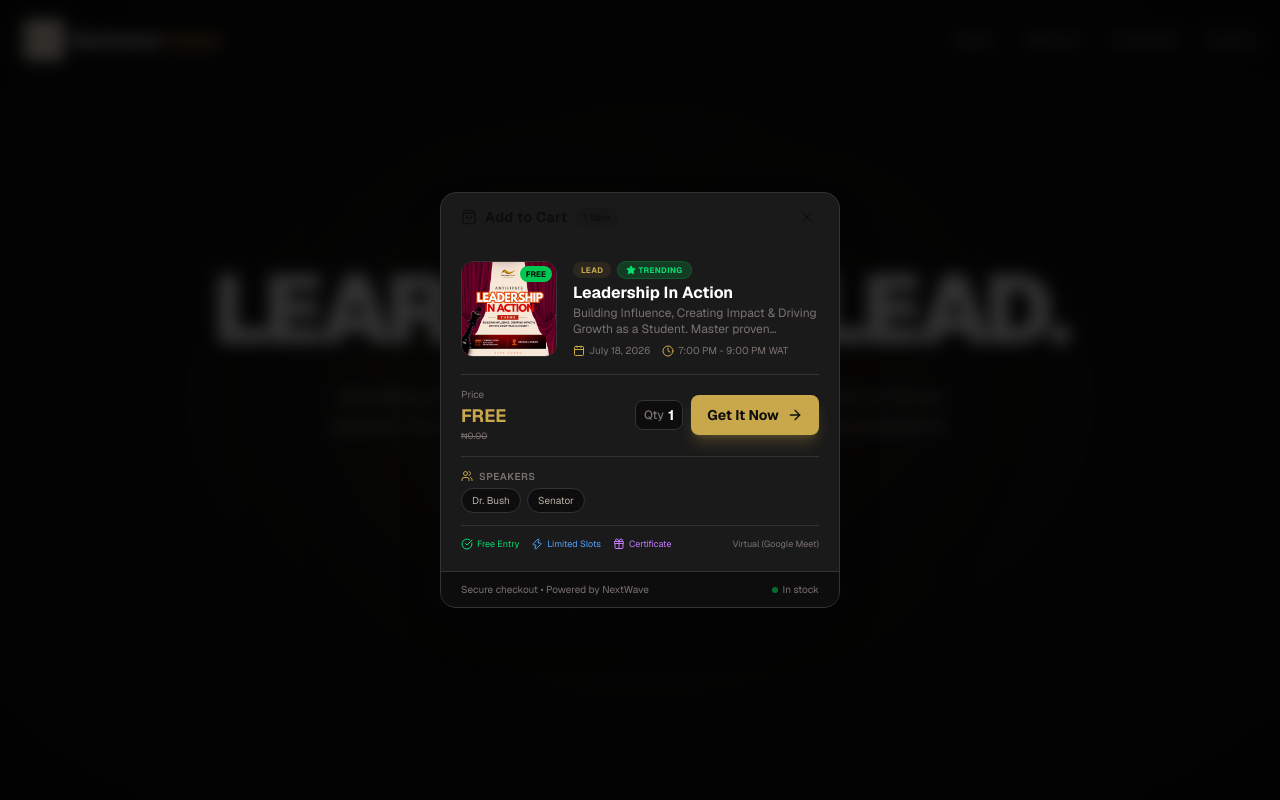
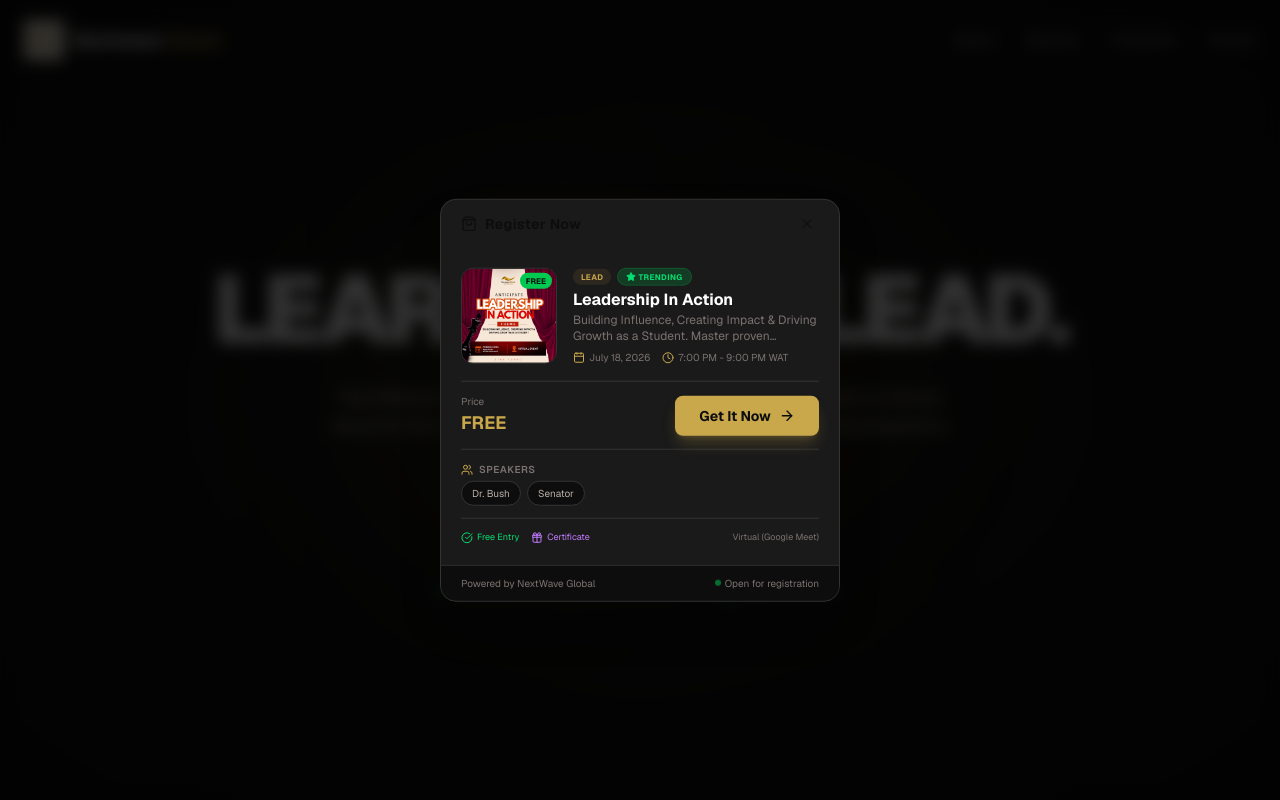
Before and after one commit to georgegoodluck/nextwave, a Next.js app: page / in a window 1280 px wide. Shown: the top 800 px of the page. Built offline with nearby package versions, Linux system fonts and the light colour scheme.

Commit message:
style: styled footer

```diff
--- a/components/layout/Footer.tsx
+++ b/components/layout/Footer.tsx
@@ -4,7 +4,6 @@ import React from "react";
 import { SocialIcon } from "react-social-icons";
 import { Mail, MapPin, ArrowUp, Sparkles } from "lucide-react";
 import Link from "next/link";
-import { PROGRAMS } from "@/data/programs";
 
 export default function Footer() {
   const scrollToSection = (id: string) => {
@@ -21,8 +20,9 @@ export default function Footer() {
   return (
     <footer className="bg-[#0d0d0d] border-t border-[#333333] pt-12 pb-6 px-4 sm:px-6">
       <div className="max-w-7xl mx-auto">
-        <div className="grid grid-cols-1 sm:grid-cols-2 lg:grid-cols-4 gap-8 md:gap-12 mb-12">
-          <div className="lg:col-span-2">
+        <div className="grid grid-cols-1 md:grid-cols-2 gap-8 md:gap-12 mb-12">
+          {/* Brand Section */}
+          <div>
             <Link href="/" className="inline-block">
               <h3 className="text-xl md:text-2xl font-bold mb-3 uppercase tracking-tighter text-white">
                 Nextwave <span className="text-[#c9a84c]">Global</span>
@@ -64,37 +64,44 @@ export default function Footer() {
             </div>
           </div>
 
+          {/* Connect With Us Section */}
           <div>
             <h4 className="font-bold mb-4 text-xs uppercase tracking-widest text-[#c9a84c]">
-              Connect
+              Connect With Us
             </h4>
             <ul className="space-y-3 text-[#7a7270] text-sm font-medium">
-              <li className="flex items-center gap-2">
+              {/* Email - Fixed Alignment */}
+              <li className="flex items-center gap-3">
                 <Mail size={16} className="text-[#c9a84c] shrink-0" />
                 <a
                   href="mailto:nextwaveglobal509@gmail.com"
-                  className="hover:text-[#c9a84c] transition break-all"
+                  className="hover:text-[#c9a84c] transition inline-flex items-center h-4"
                 >
                   nextwaveglobal509@gmail.com
                 </a>
               </li>
-              <li className="flex items-center gap-2">
+              {/* Location */}
+              <li className="flex items-center gap-3">
                 <MapPin size={16} className="text-[#c9a84c] shrink-0" />
-                <span>Virtual & Physical Events</span>
+                <span className="inline-flex items-center h-4">Virtual & Physical Events</span>
               </li>
-              <li className="text-[#c9a84c] font-bold italic text-base flex items-center gap-2">
-                <Sparkles className="w-4 h-4" />
-                Learn. Earn. Lead.
+              {/* Tagline */}
+              <li className="flex items-center gap-3">
+                <Sparkles size={16} className="text-[#c9a84c] shrink-0" />
+                <span className="text-[#c9a84c] font-bold italic text-base inline-flex items-center h-4">
+                  Learn. Earn. Lead.
+                </span>
               </li>
             </ul>
           </div>
         </div>
 
+        {/* Bottom Bar */}
         <div className="pt-6 border-t border-[#333333] flex flex-col sm:flex-row justify-between items-center gap-4 text-xs font-semibold text-[#7a7270] uppercase tracking-widest">
-          <p>
+          <p className="text-center sm:text-left">
             © {new Date().getFullYear()} Nextwave Global. All Rights Reserved.
           </p>
-          <div className="flex items-center gap-6">
+          <div className="flex items-center gap-4 sm:gap-6 flex-wrap justify-center">
             <button
               onClick={() => scrollToSection("about")}
               className="hover:text-[#c9a84c] transition touch-manipulation"
@@ -115,7 +122,7 @@ export default function Footer() {
             </button>
             <button
               onClick={scrollToTop}
-              className="p-2 bg-[#1a1a1a] hover:bg-[#c9a84c] rounded-full transition-colors touch-manipulation"
+              className="p-2 bg-[#1a1a1a] hover:bg-[#c9a84c] rounded-full transition-colors touch-manipulation flex items-center justify-center"
               aria-label="Scroll to top"
             >
               <ArrowUp className="w-4 h-4 text-[#b8b0a8] hover:text-[#0d0d0d]" />
--- a/components/ui/EventPopup.tsx
+++ b/components/ui/EventPopup.tsx
@@ -82,15 +82,13 @@ export function EventPopup({ onRegister }: EventPopupProps) {
               <div className="flex items-center gap-2 text-[#0d0d0d]">
                 <ShoppingBag className="w-4 h-4" />
                 <span className="text-sm font-bold tracking-wide">
-                  Add to Cart
-                </span>
-                <span className="bg-[#0d0d0d]/20 text-[10px] px-2 py-0.5 rounded-full text-[#0d0d0d]">
-                  1 item
+                  Register Now
                 </span>
               </div>
               <button
                 onClick={handleClose}
                 className="text-[#0d0d0d]/70 hover:text-[#0d0d0d] transition-colors p-1 touch-manipulation"
+                aria-label="Close popup"
               >
                 <X className="w-4 h-4" />
               </button>
@@ -153,25 +151,14 @@ export function EventPopup({ onRegister }: EventPopupProps) {
                 <div>
                   <p className="text-[10px] text-[#7a7270]">Price</p>
                   <p className="font-bold text-[#c9a84c] text-lg">FREE</p>
-                  <p className="text-[9px] text-[#7a7270] line-through">
-                    ₦0.00
-                  </p>
-                </div>
-                <div className="flex items-center gap-2">
-                  <div className="flex items-center gap-1 bg-[#0d0d0d] rounded-lg px-2 py-1 border border-[#333333]">
-                    <span className="text-xs font-medium text-[#7a7270]">
-                      Qty
-                    </span>
-                    <span className="text-sm font-bold text-white">1</span>
                 </div>
                 <button
                   onClick={handleRegister}
-                    className="px-4 py-2.5 bg-[#c9a84c] hover:bg-[#a8873a] text-[#0d0d0d] font-bold rounded-lg transition-all flex items-center gap-2 text-sm shadow-lg shadow-[#c9a84c]/25 hover:shadow-[#c9a84c]/40 active:scale-95 touch-manipulation"
+                  className="px-6 py-2.5 bg-[#c9a84c] hover:bg-[#a8873a] text-[#0d0d0d] font-bold rounded-lg transition-all flex items-center gap-2 text-sm shadow-lg shadow-[#c9a84c]/25 hover:shadow-[#c9a84c]/40 active:scale-95 touch-manipulation"
                 >
                   <span>Get It Now</span>
                   <ArrowRight className="w-4 h-4" />
                 </button>
-                </div>
               </div>
 
               {/* Speakers */}
@@ -195,15 +182,11 @@ export function EventPopup({ onRegister }: EventPopupProps) {
               )}
 
               {/* Trust Badges */}
-              <div className="mt-3 pt-3 border-t border-[#333333] flex flex-wrap items-center justify-between gap-1">
-                <div className="flex items-center gap-3">
+              <div className="mt-3 pt-3 border-t border-[#333333] flex flex-wrap items-center justify-between gap-2">
+                <div className="flex items-center gap-3 flex-wrap">
                   <span className="flex items-center gap-1 text-[9px] text-green-400">
                     <CheckCircle className="w-3 h-3" />
                     Free Entry
-                  </span>
-                  <span className="flex items-center gap-1 text-[9px] text-blue-400">
-                    <Zap className="w-3 h-3" />
-                    Limited Slots
                   </span>
                   <span className="flex items-center gap-1 text-[9px] text-purple-400">
                     <Gift className="w-3 h-3" />
@@ -219,11 +202,11 @@ export function EventPopup({ onRegister }: EventPopupProps) {
             {/* Footer */}
             <div className="bg-[#0d0d0d] px-5 py-2.5 flex items-center justify-between border-t border-[#333333]">
               <span className="text-[10px] text-[#7a7270]">
-                Secure checkout • Powered by NextWave
+                Powered by NextWave Global
               </span>
               <span className="text-[10px] text-[#7a7270] flex items-center gap-1">
                 <span className="w-1.5 h-1.5 rounded-full bg-green-500 animate-pulse" />
-                In stock
+                Open for registration
               </span>
             </div>
           </motion.div>
```
Lines whose indentation alone changed are shown as unchanged.
